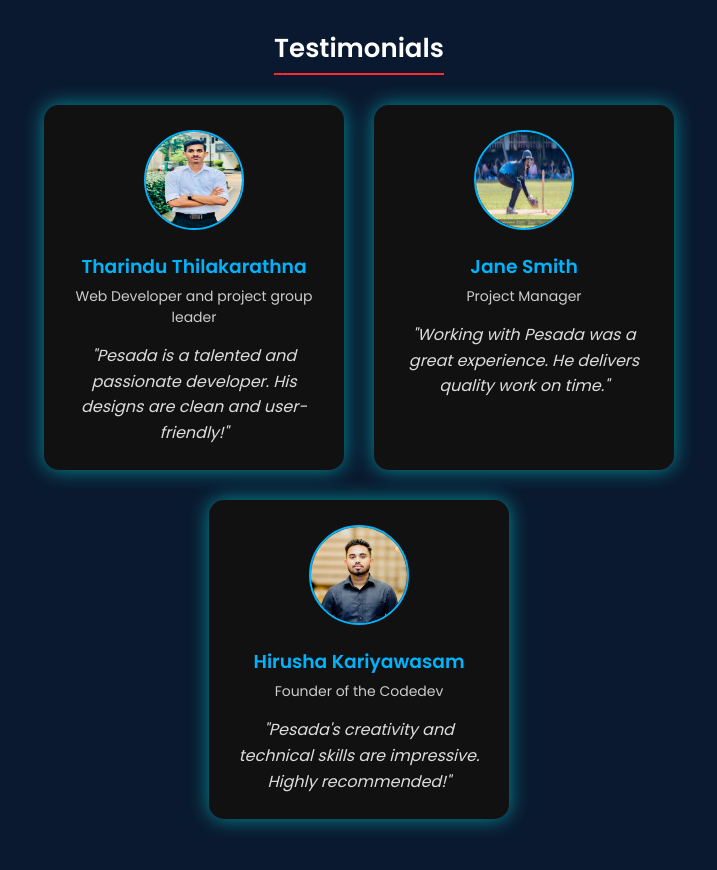
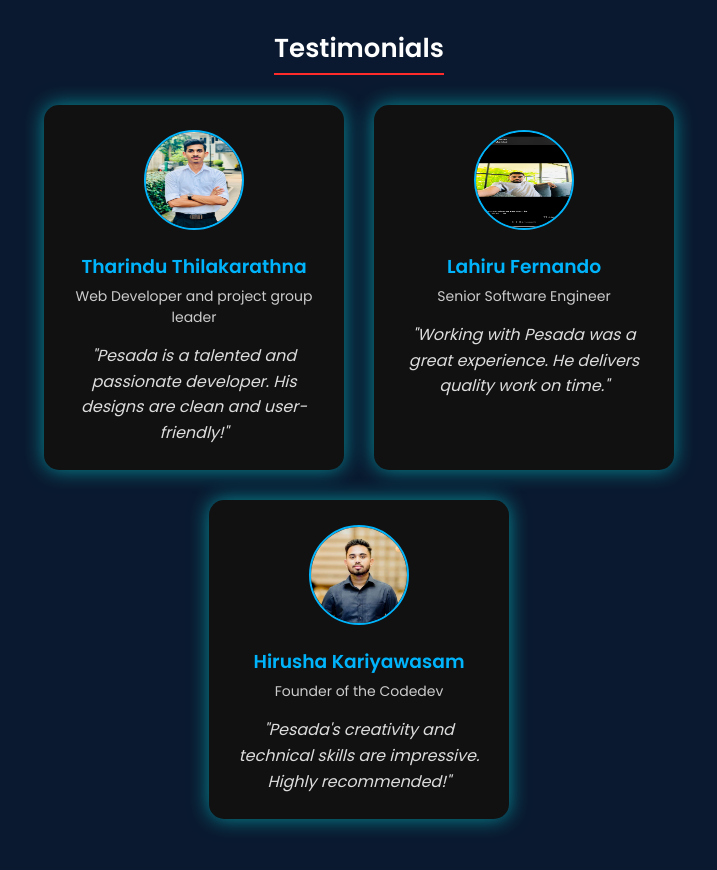
Before and after one commit to alwiz70/portfolio, a plain HTML site: page home.html in a window 1280 px wide. Shown: the part 3300-4170 px from the top of the page, without its empty margins (281-998 px from the left). Drawn offline with Linux system fonts and the light colour scheme.

Commit message:
change testimonials role and name and photo

```diff
--- a/home.html
+++ b/home.html
@@ -243,10 +243,10 @@
     <!-- Testimonial 2 -->
     <div class="testimonial-card">
       <div class="testimonial-avatar">
-        <img src="asserts/2.jpg" alt="Person 2">
+        <img src="asserts/7.jpg" alt="Person 2">
       </div>
-      <h3>Jane Smith</h3>
-      <p class="testimonial-role">Project Manager</p>
+      <h3>Lahiru Fernando</h3>
+      <p class="testimonial-role">Senior Software Engineer</p>
       <p class="testimonial-text">"Working with Pesada was a great experience. He delivers quality work on time."</p>
     </div>
 
```
Also changed, not shown: asserts/7.jpg (added).
